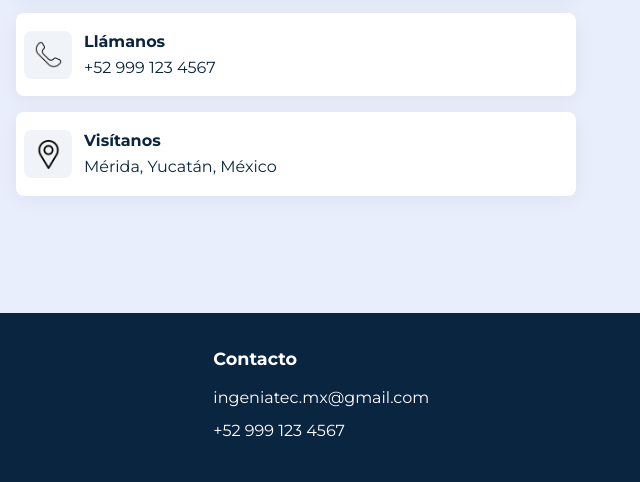
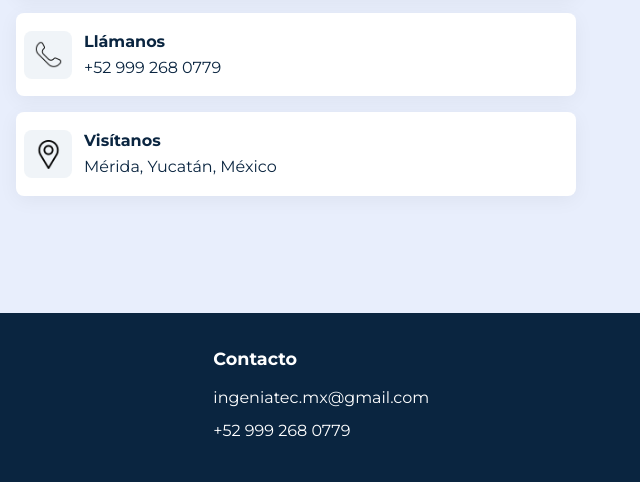
Before and after one commit to anaakyn/Ingenia-Tec, a plain HTML site: page index.html in a window 1280 px wide. Shown: the part 3009-3491 px from the top of the page, 640-1280 px from the left. Drawn offline with Linux system fonts and the light colour scheme.

Commit message:
index.html

```diff
--- a/index.html
+++ b/index.html
@@ -166,7 +166,7 @@
           </div>
           <div class="info-card">
             <div class="icon phone-icon"></div>
-            <div><h4>Llámanos</h4><p>+52 999 123 4567</p></div>
+            <div><h4>Llámanos</h4><p>+52 999 268 0779</p></div>
           </div>
           <div class="info-card">
             <div class="icon location-icon"></div>
@@ -191,7 +191,7 @@
           <li><a href="#contacto">Contacto</a></li>
         </ul>
       </div>
-      <div class="footer-contact"><h4>Contacto</h4><p>ingeniatec.mx@gmail.com</p><p>+52 999 123 4567</p></div>
+      <div class="footer-contact"><h4>Contacto</h4><p>ingeniatec.mx@gmail.com</p><p>+52 999 268 0779</p></div>
     </div>
     <div class="footer-bottom"><p>© 2025 Ingenia Tec. Todos los derechos reservados.</p></div>
   </footer>
```
